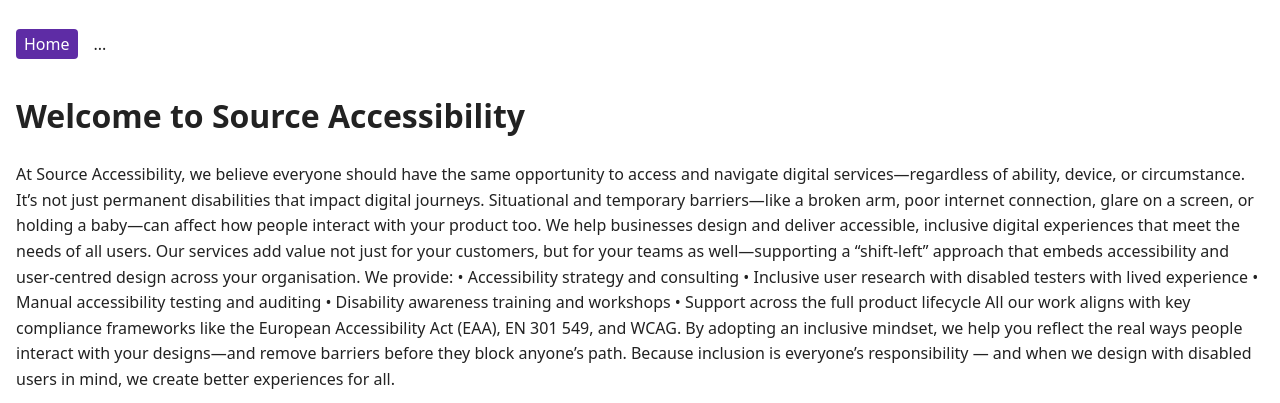
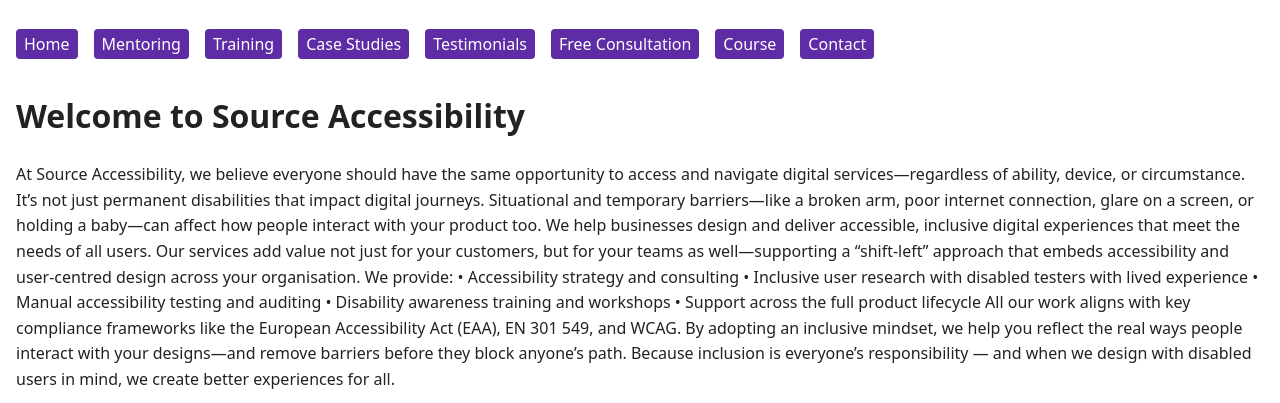
Before and after one commit to SourceAccessibility/source-accessibility-site, a website: page index.html in a window 1280 px wide. Shown: the top 403 px of the page. Drawn offline with Linux system fonts and the light colour scheme.

```diff
--- a/nav.html
+++ b/nav.html
@@ -2,6 +2,12 @@
 <nav aria-label="Main navigation">
   <ul class="main-nav">
     <li><a href="index.html" aria-current="page">Home</a></li>
-    ...
+    <li><a href="mentoring.html">Mentoring</a></li>
+    <li><a href="training.html">Training</a></li>
+    <li><a href="case-studies.html">Case Studies</a></li>
+    <li><a href="testimonials.html">Testimonials</a></li>
+    <li><a href="consultation.html">Free Consultation</a></li>
+    <li><a href="course.html">Course</a></li>
+    <li><a href="contact.html">Contact</a></li>
   </ul>
 </nav>
```
Also changed, not shown: package.json (added, +12 -0 lines), 1 other file.
